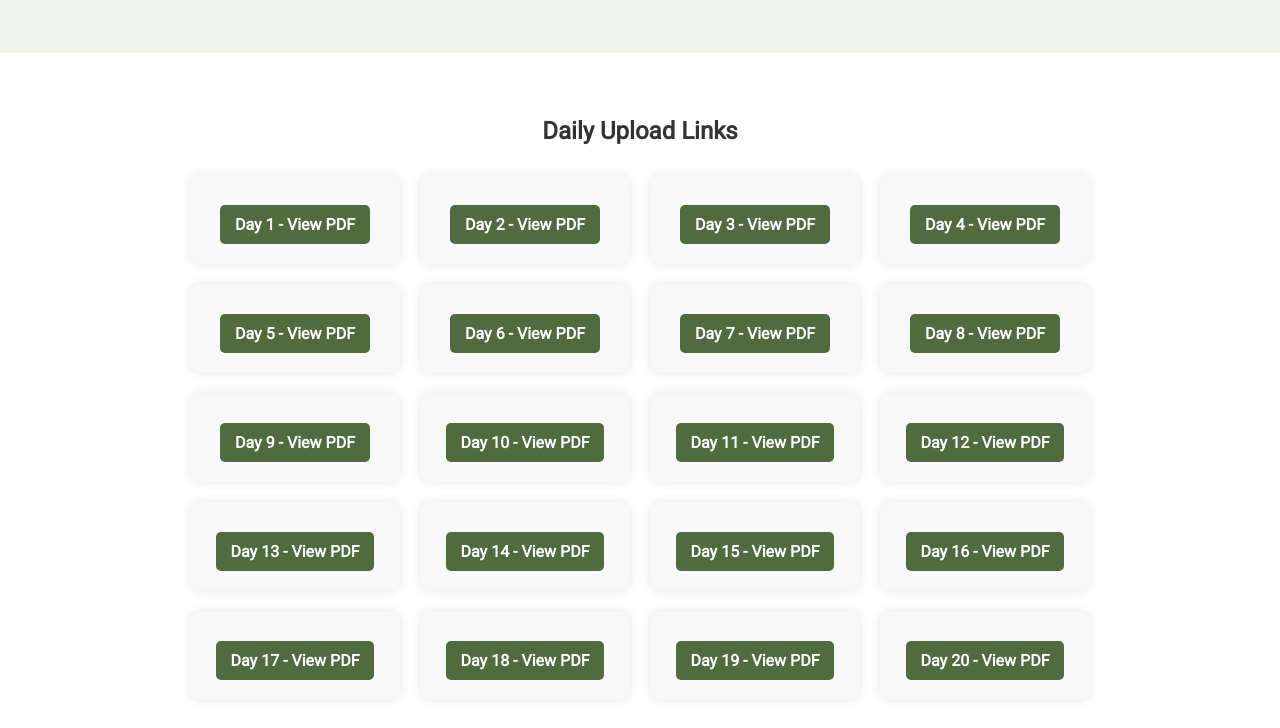
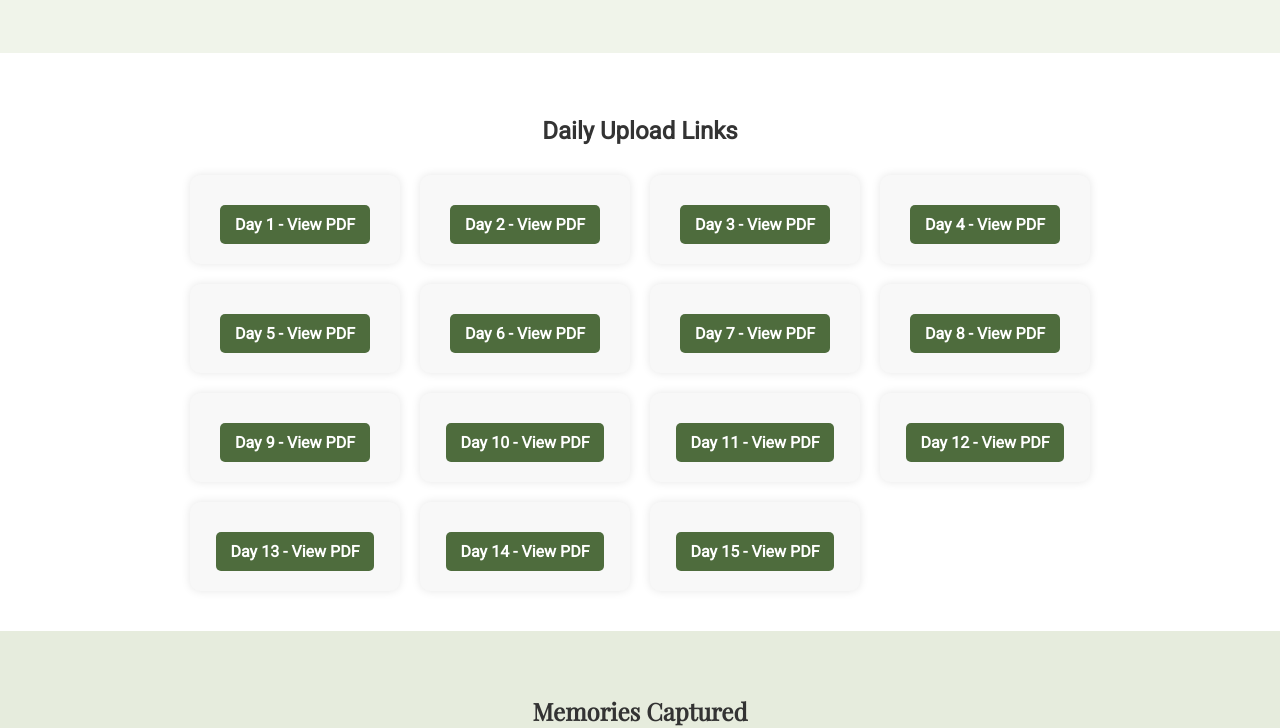
Before and after one commit to Gursimran-12/Prompt-Engineering, a plain HTML site: page daily-diary.html in a window 1280 px wide. Shown: the part 231-959 px from the top of the page. Drawn offline with nearby package versions, Linux system fonts and the light colour scheme.

Commit message:
Remove PDF links for Days 16 to 20
Removed links for Day 16 to Day 20 PDFs from the diary.

```diff
--- a/daily-diary.html
+++ b/daily-diary.html
@@ -135,11 +135,7 @@
       <div class="diary-entry"><a href="pdfs/Day13.pdf" target="_blank">Day 13 - View PDF</a></div>
       <div class="diary-entry"><a href="pdfs/Day14.pdf" target="_blank">Day 14 - View PDF</a></div>
       <div class="diary-entry"><a href="pdfs/Day15.pdf" target="_blank">Day 15 - View PDF</a></div>
-      <div class="diary-entry"><a href="pdfs/Day16.pdf" target="_blank">Day 16 - View PDF</a></div>
-      <div class="diary-entry"><a href="pdfs/Day17.pdf" target="_blank">Day 17 - View PDF</a></div>
-      <div class="diary-entry"><a href="pdfs/Day18.pdf" target="_blank">Day 18 - View PDF</a></div>
-      <div class="diary-entry"><a href="pdfs/Day19.pdf" target="_blank">Day 19 - View PDF</a></div>
-      <div class="diary-entry"><a href="pdfs/Day20.pdf" target="_blank">Day 20 - View PDF</a></div>
+
     </div>
   </section>
 
```
